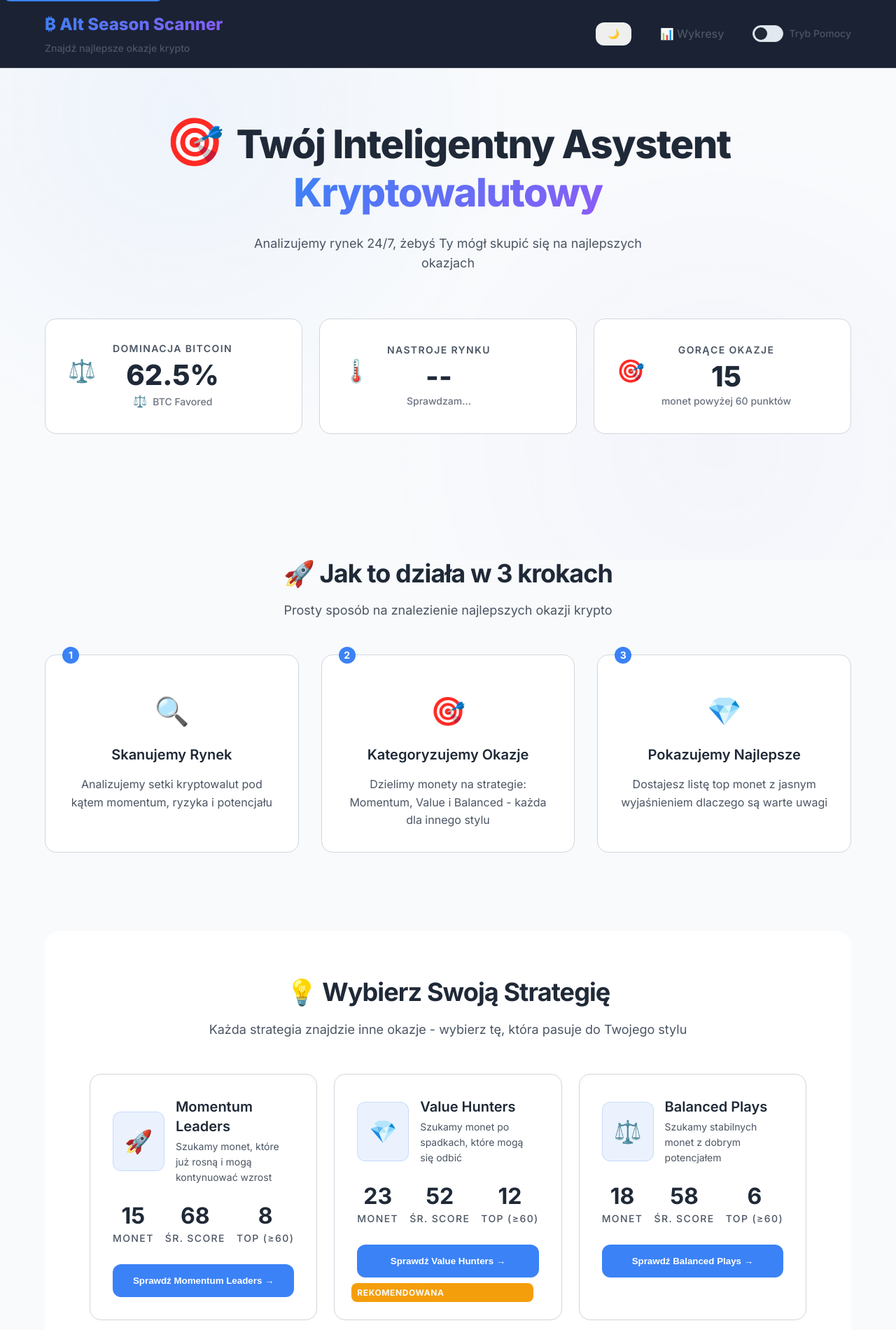
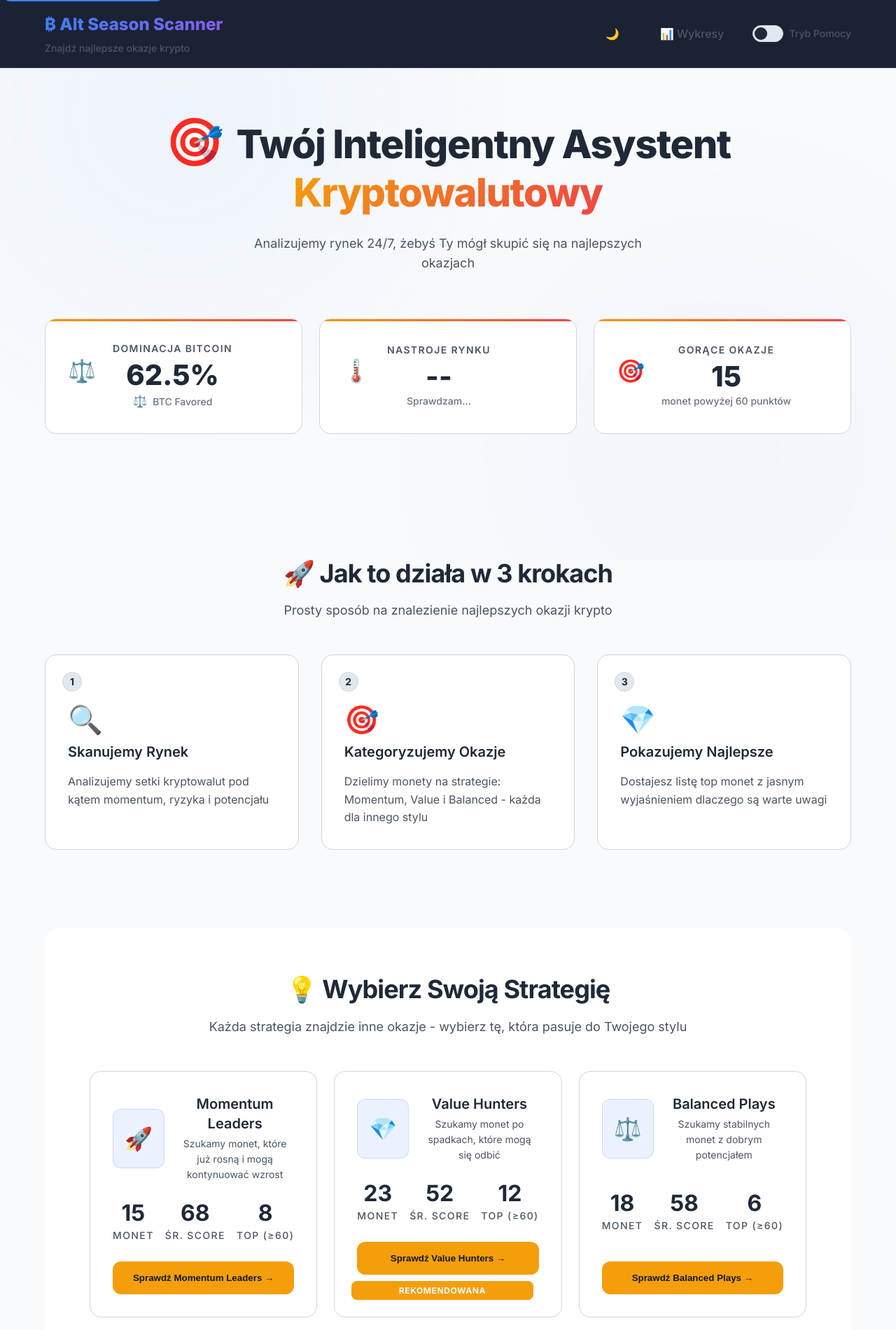
Before and after one commit to Develo-man/alt-season-scanner, a website with bundled scripts: page src/web/index.html in a window 1280 px wide. Shown: the top 1900 px of the page at 70% size. Built offline with nearby package versions, Linux system fonts and the light colour scheme; no server answers.

Commit message:
ASS: imrpove

```diff
--- a/src/web/styles.css
+++ b/src/web/styles.css
@@ -5,30 +5,27 @@
 
 /* CSS Variables for Clean Design */
 :root {
-	/* Primary Colors - More Professional */
 	--primary-blue: #3b82f6;
 	--primary-blue-light: #60a5fa;
 	--primary-blue-dark: #1d4ed8;
-
-	/* Accent Colors */
+	--primary-accent: #f59e0b; /* Pomarańczowo-żółty */
+	--primary-accent-dark: #d97706; /* Ciemniejsza wersja */
+
 	--accent-green: #10b981;
 	--accent-red: #ef4444;
 	--accent-yellow: #f59e0b;
 	--accent-purple: #8b5cf6;
 
-	/* Neutral Colors */
-	--background: #0f172a;
-	--surface: #1e293b;
-	--surface-light: #334155;
-	--border: #475569;
-	--border-light: #64748b;
-
-	/* Text Colors */
+	--background: #0a0a0a;
+	--surface: #181818;
+	--surface-light: #282828;
+	--border: #383838;
+	--border-light: #525252;
+
 	--text-primary: #f8fafc;
 	--text-secondary: #cbd5e1;
 	--text-muted: #94a3b8;
 
-	/* Spacing */
 	--space-xs: 0.25rem;
 	--space-sm: 0.5rem;
 	--space-md: 1rem;
@@ -37,13 +34,11 @@
 	--space-2xl: 3rem;
 	--space-3xl: 4rem;
 
-	/* Border Radius */
 	--radius-sm: 8px;
 	--radius-md: 12px;
 	--radius-lg: 16px;
 	--radius-xl: 20px;
 
-	/* Shadows */
 	--shadow-sm: 0 1px 2px 0 rgb(0 0 0 / 0.05);
 	--shadow-md: 0 4px 6px -1px rgb(0 0 0 / 0.1), 0 2px 4px -2px rgb(0 0 0 / 0.1);
 	--shadow-lg:
@@ -51,7 +46,6 @@
 	--shadow-xl:
 		0 20px 25px -5px rgb(0 0 0 / 0.1), 0 8px 10px -6px rgb(0 0 0 / 0.1);
 
-	/* Animations */
 	--transition-fast: 0.15s ease;
 	--transition-normal: 0.3s ease;
 	--transition-slow: 0.5s ease;
@@ -165,11 +159,7 @@ h3 {
 }
 
 .gradient-text {
-	background: linear-gradient(
-		135deg,
-		var(--primary-blue),
-		var(--accent-purple)
-	);
+	background: linear-gradient(135deg, var(--primary-accent), var(--accent-red));
 	-webkit-background-clip: text;
 	-webkit-text-fill-color: transparent;
 	background-clip: text;
@@ -243,6 +233,14 @@ h3 {
 	border-color: var(--border);
 }
 
+button.nav-link {
+	background: transparent;
+	border: 1px solid transparent; /* Upewniamy się, że ramka jest taka sama jak w linku */
+	font-family: inherit; /* Użyj tej samej czcionki co reszta strony */
+	font-size: inherit; /* Użyj tego samego rozmiaru czcionki */
+	cursor: pointer;
+}
+
 /* Help Toggle */
 .help-toggle {
 	display: flex;
@@ -331,6 +329,8 @@ h3 {
 }
 
 .market-card {
+	position: relative;
+	overflow: hidden;
 	background: var(--surface);
 	border: 1px solid var(--border);
 	border-radius: var(--radius-lg);
@@ -1069,6 +1069,10 @@ h3 {
 
 /* Strategy preview cards styling */
 .strategy-preview-card {
+	display: flex;
+	flex-direction: column;
+	justify-content: space-between;
+	text-align: center;
 	background: rgba(255, 255, 255, 0.02);
 	border: 1px solid var(--border);
 	border-radius: var(--radius-lg);
@@ -1077,6 +1081,10 @@ h3 {
 	cursor: pointer;
 	position: relative;
 	overflow: hidden;
+}
+
+.strategy-tabs-header p {
+	margin-bottom: var(--space-lg);
 }
 
 .strategy-preview-card::before {
@@ -1573,6 +1581,8 @@ h3 {
 	justify-content: space-between;
 	align-items: flex-start;
 	margin-bottom: var(--space-lg);
+	padding-right: 100px;
+	position: relative;
 }
 
 .coin-info {
@@ -2468,8 +2478,8 @@ h3 {
 /* Priority Badge */
 .priority-badge {
 	position: absolute;
-	top: var(--space-md);
-	right: var(--space-md);
+	top: 0;
+	right: 0;
 	display: flex;
 	align-items: center;
 	gap: var(--space-xs);
@@ -2776,7 +2786,7 @@ h3 {
 	right: 0;
 	height: 3px;
 	background: linear-gradient(90deg, var(--primary-blue), var(--accent-purple));
-	opacity: 0;
+	opacity: 1;
 	transition: var(--transition-normal);
 }
 
@@ -2862,9 +2872,10 @@ h3 {
 	border: 1px solid var(--border);
 	border-radius: var(--radius-lg);
 	padding: var(--space-xl);
-	text-align: center;
+	text-align: left;
 	position: relative;
 	transition: var(--transition-normal);
+	padding-top: calc(var(--space-xl) + 28px);
 }
 
 .step-card:hover {
@@ -2875,23 +2886,24 @@ h3 {
 
 .step-number {
 	position: absolute;
-	top: -12px;
+	top: var(--space-lg);
 	left: var(--space-lg);
-	background: var(--primary-blue);
-	color: white;
-	width: 24px;
-	height: 24px;
+	background: var(--surface-light);
+	color: var(--text-primary);
+	width: 28px;
+	height: 28px;
 	border-radius: 50%;
 	display: flex;
 	align-items: center;
 	justify-content: center;
 	font-size: 0.875rem;
 	font-weight: 700;
+	border: 1px solid var(--border);
 }
 
 .step-icon {
 	font-size: 2.5rem;
-	margin: var(--space-md) 0;
+	margin-left: 0;
 	display: block;
 }
 
@@ -2944,18 +2956,6 @@ h3 {
 	display: grid;
 	grid-template-columns: repeat(auto-fit, minmax(300px, 1fr));
 	gap: var(--space-lg);
-}
-
-/* Individual Strategy Cards */
-.strategy-preview-card {
-	background: rgba(255, 255, 255, 0.02);
-	border: 1px solid var(--border);
-	border-radius: var(--radius-lg);
-	padding: var(--space-xl);
-	transition: var(--transition-normal);
-	cursor: pointer;
-	position: relative;
-	overflow: hidden;
 }
 
 .strategy-preview-card::before {
@@ -3461,3 +3461,27 @@ h3 {
 	opacity: 1;
 	visibility: visible;
 }
+/* Aktualizacja kolorów przycisków i linków */
+.action-btn.primary,
+.strategy-action,
+.retry-button,
+.timeframe-btn.active {
+	background: var(--primary-accent);
+	color: #111827; /* Ciemny tekst dla lepszego kontrastu na żółtym */
+}
+.action-btn.primary:hover,
+.strategy-action:hover,
+.retry-button:hover {
+	background: var(--primary-accent-dark);
+}
+
+/* Aktualizacja ramek aktywnych elementów */
+.strategy-tab.active,
+.action-card:hover,
+.step-card:hover {
+	border-color: var(--primary-accent);
+}
+
+.market-card::before {
+	background: linear-gradient(90deg, var(--primary-accent), var(--accent-red));
+}
```
